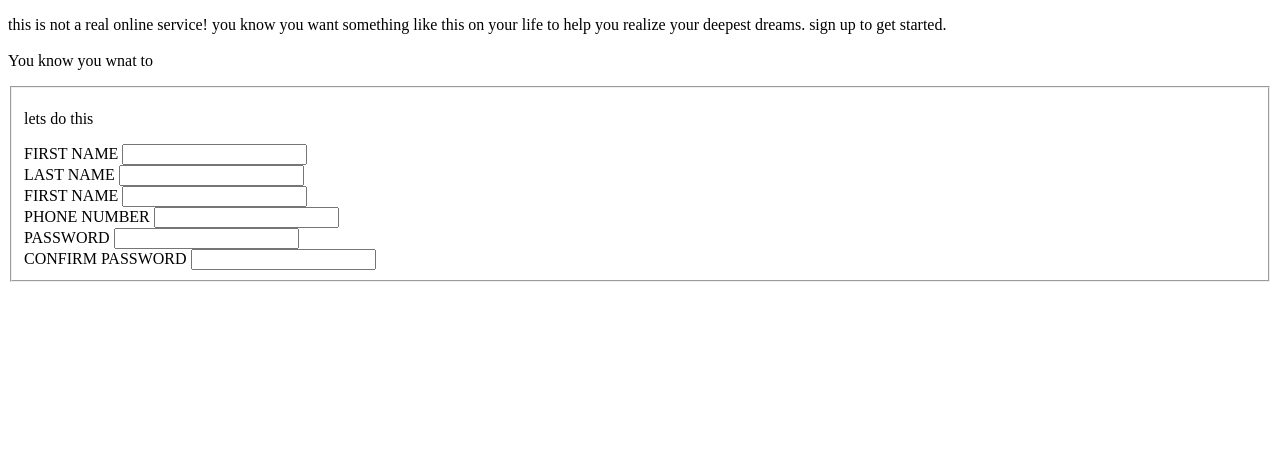
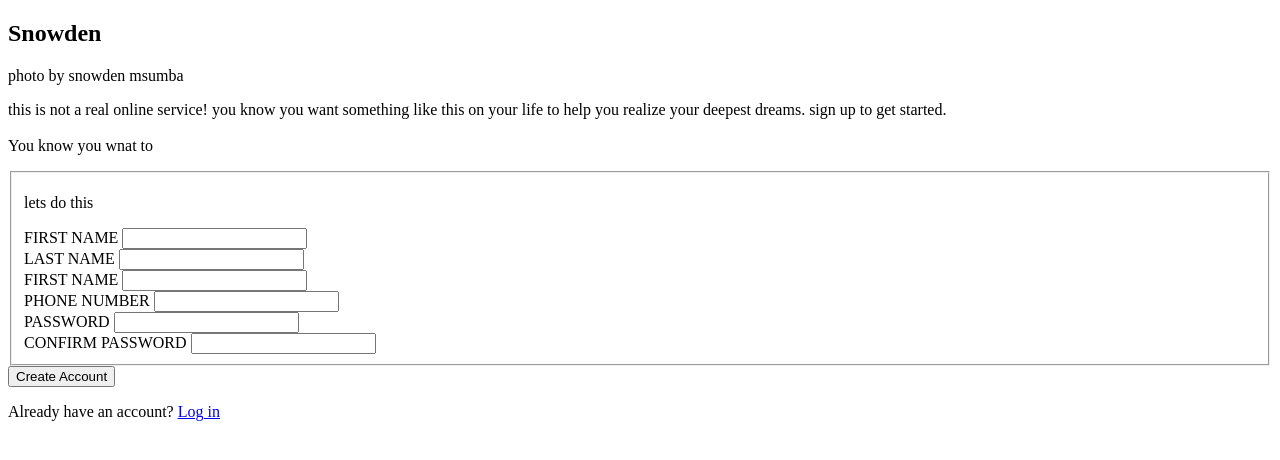
Before and after one commit to Snow-noel/sign-up-form1, a plain HTML site: page index.html in a window 1280 px wide. Drawn offline with Linux system fonts and the light colour scheme.

Commit message:
added sections

```diff
--- a/index.html
+++ b/index.html
@@ -7,7 +7,11 @@
 </head>
 <body>
     <main class="main-section">
-        <div class="image"></div>
+        <section class="left">
+            <h1>Snowden</h1>
+            photo by snowden msumba
+        </section>
+        <section class="right">
             <section class="hero">
                 <p class="para">this is not a real online service! you know you want something
                     like this on your life to help you realize your deepest dreams.
@@ -15,6 +19,7 @@
                     You know you wnat to
                 </p>
             </section>
+            <section>
                 <form action="#" class="form">
                     <fieldset>
                         <p>lets do this</p>
@@ -46,6 +51,12 @@
                     </div>
                 </form>
             </section>
+            <seciton class="last">
+                <button class="create">Create Account</button>
+                <p>Already have an account? <span class="login"><a href="#">Log in</a></span></p>
+            </seciton>
+        </section>
+
     </main>
 </body>
 </html>
```
Lines whose indentation alone changed are shown as unchanged.
